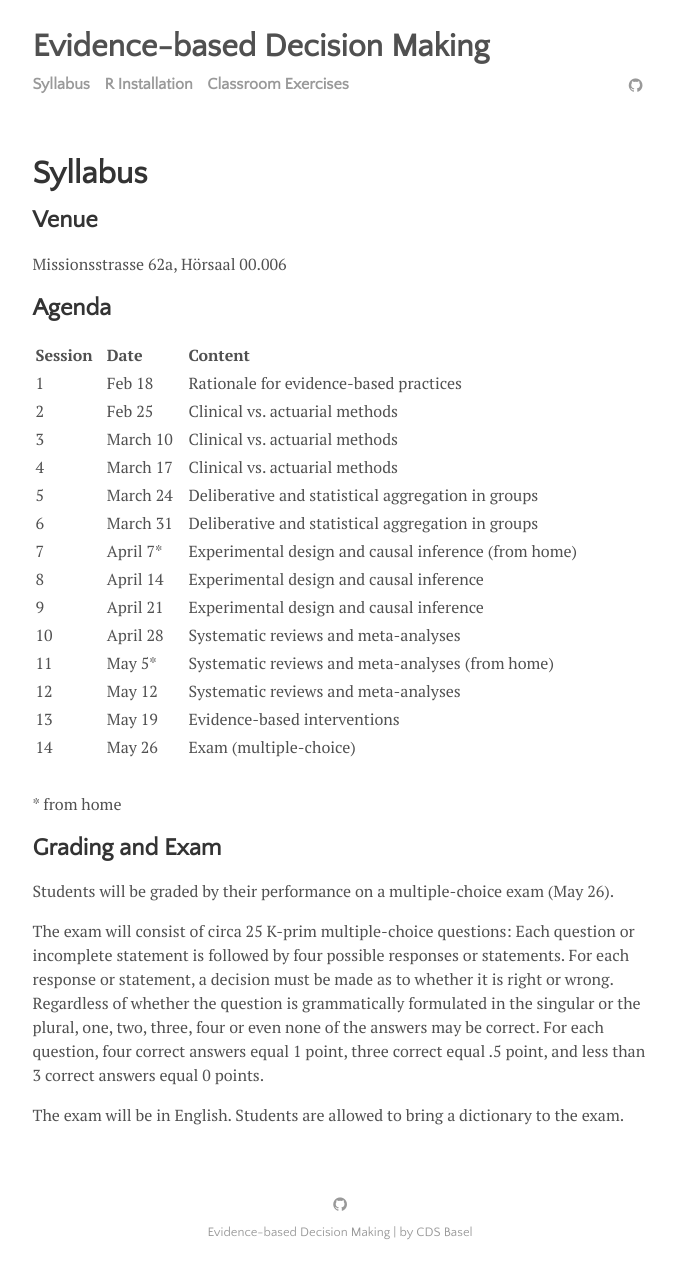
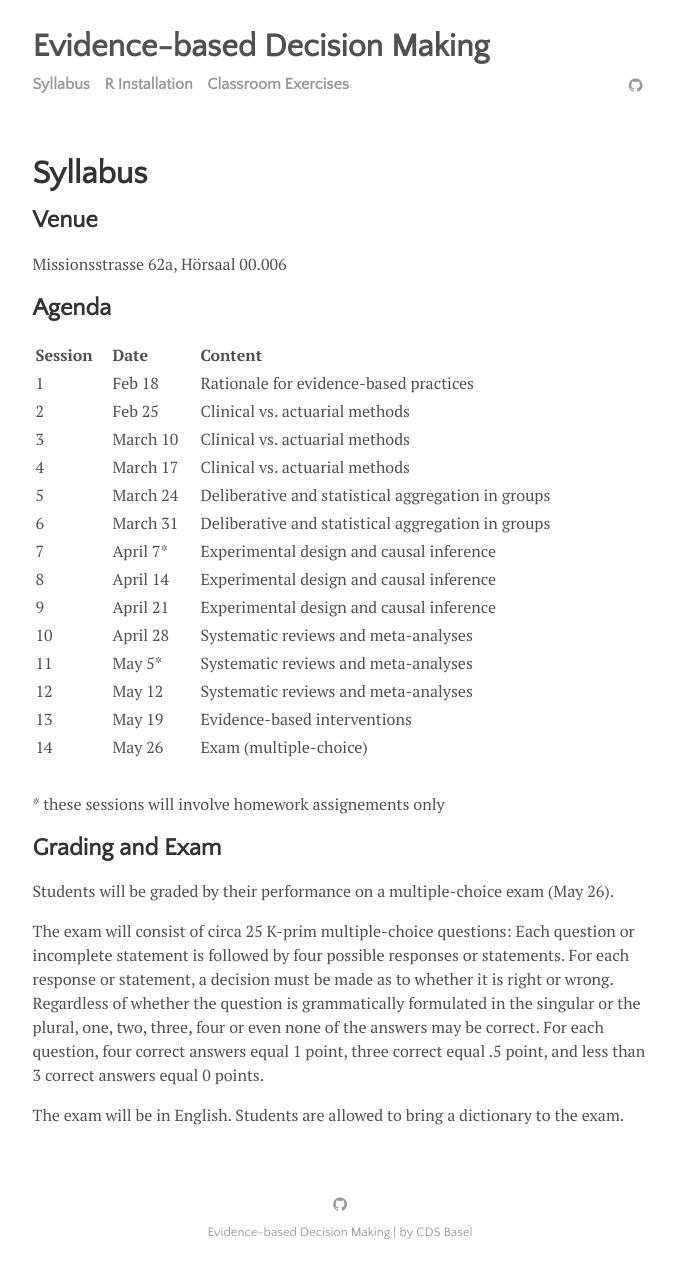
Before and after one commit to matarui/evidencebaseddm, a Jekyll site: the page built from menu/syllabus.md, in a window 1280 px wide. Shown: the whole page, without its empty margins (300-976 px from the left). Built offline with Jekyll 4.4.1, drawn with Linux system fonts in a browser that asks for light colours.

Commit message:
Update syllabus.md

```diff
--- a/menu/syllabus.md
+++ b/menu/syllabus.md
@@ -16,16 +16,16 @@ Missionsstrasse 62a, Hörsaal 00.006
 | 4 | March 17 | Clinical vs. actuarial methods |
 | 5 | March 24|  Deliberative and statistical aggregation in groups |
 | 6 | March 31|  Deliberative and statistical aggregation in groups |
-| 7 | April 7* | Experimental design and causal inference (from home) |
+| 7 | April 7* | Experimental design and causal inference |
 | 8 | April 14 | Experimental design and causal inference |
 | 9 | April 21 | Experimental design and causal inference |
 | 10 | April 28 | Systematic reviews and meta-analyses |
-| 11 | May 5* | Systematic reviews and meta-analyses (from home)|
+| 11 | May 5* | Systematic reviews and meta-analyses |
 | 12 | May 12 | Systematic reviews and meta-analyses |
 | 13 | May 19 | Evidence-based interventions |
 | 14 | May 26 | Exam (multiple-choice) |
 
-\* from home
+\* these sessions will involve homework assignements only
 
 ## Grading and Exam
 
```
